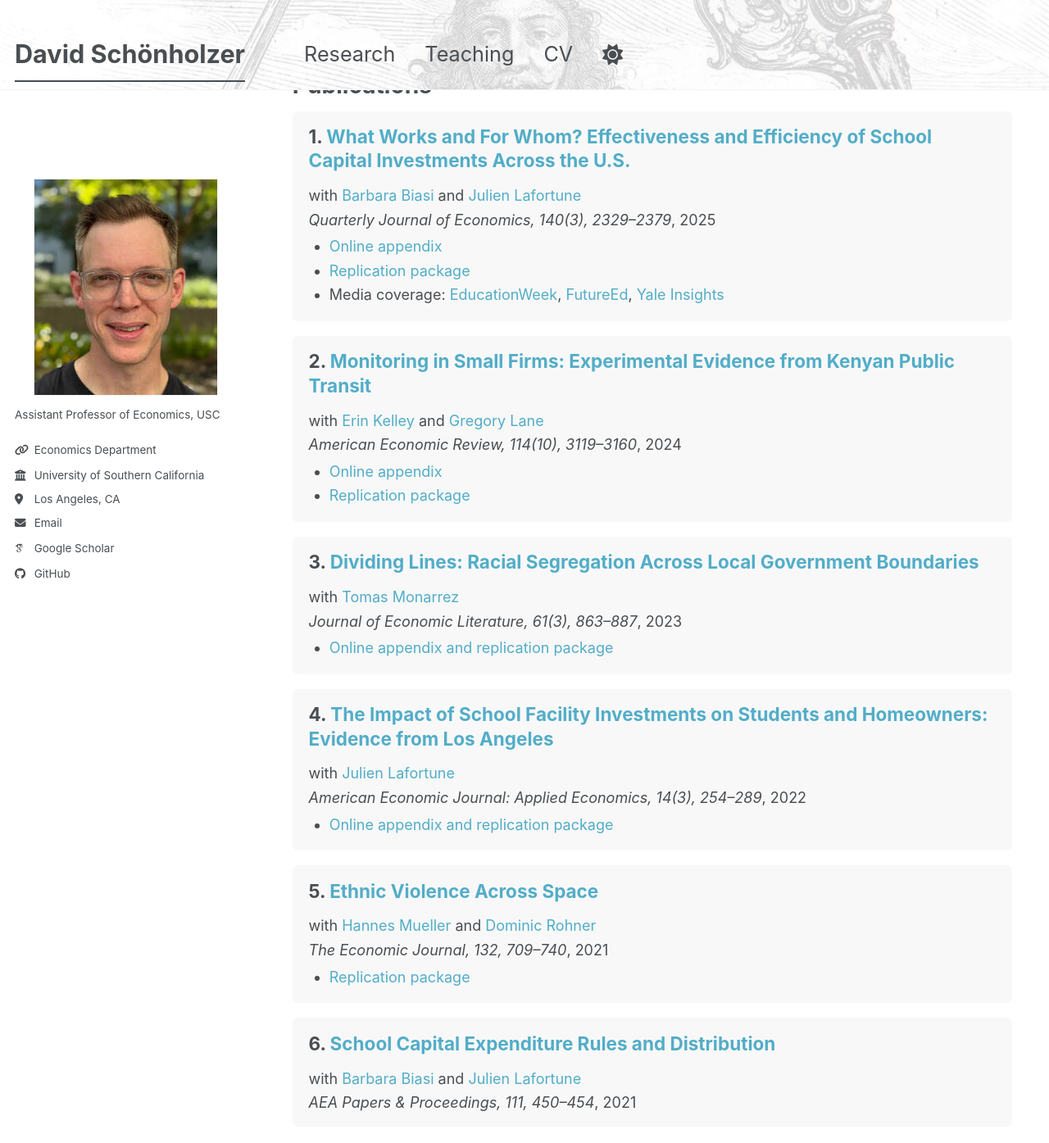
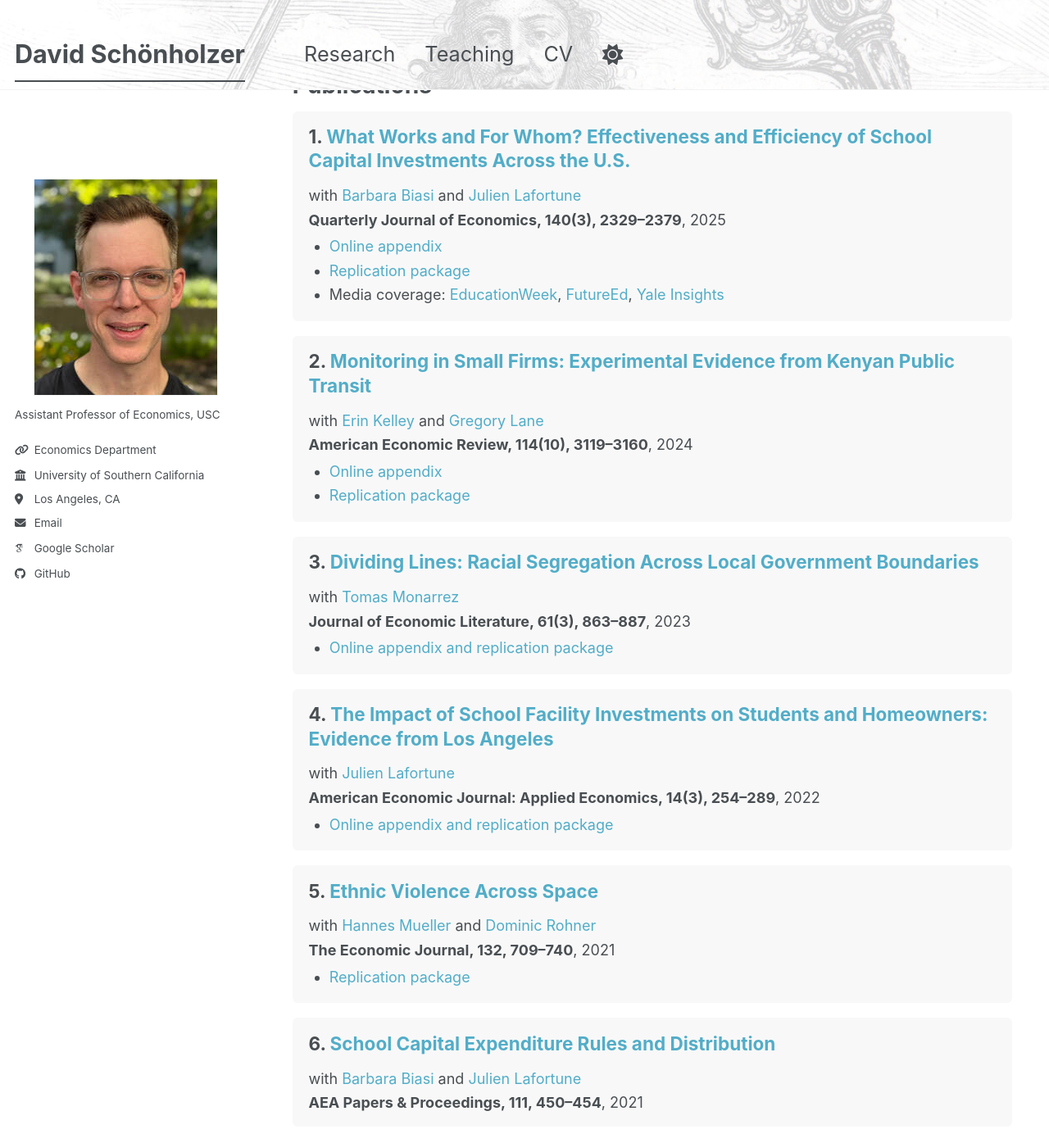
Before and after one commit to david-sch/david-sch.github.io, a Jekyll site: the page built from _pages/about.md, in a window 1280 px wide and 1400 px high, scrolled down 1819 px. Shown: the top 1395 px of the window at 82% size. Built offline with Jekyll 4.4.1, drawn with Linux system fonts in a browser that asks for light colours; some web fonts are replaced; a script bundle is joined from its source files by our own code; library files that are not in the unit come from our copies; some of the changed text lies outside the part shown.

Commit message:
Bold journal names; footer quote on own line + Leviathan link + brighter credit; fix white underline on title hover-near

```diff
--- a/_includes/archive-single.html
+++ b/_includes/archive-single.html
@@ -46,7 +46,7 @@
           <p> {{ post.type }}, <i>{{ post.venue }}</i>, {{ post.date | default: "1900-01-01" | date: "%Y" }} </p>
         {% elsif post.collection == 'publications' %}
           {% if post.published and post.venue %}
-            <p><i>{{ post.venue }}</i>, {{ post.date | default: "1900-01-01" | date: "%Y" }} </p>
+            <p><strong>{{ post.venue }}</strong>, {{ post.date | default: "1900-01-01" | date: "%Y" }} </p>
           {% elsif post.status %}
             <p><i>{{ post.status }}</i></p>
           {% endif %}
--- a/_includes/footer/custom.html
+++ b/_includes/footer/custom.html
@@ -3,7 +3,8 @@
 <div class="footer-frontispiece">
   <img src="{{ '/images/leviathan_bottom.jpg' | relative_url }}" alt="Detail from the frontispiece of Leviathan by Thomas Hobbes">
 </div>
-<p class="footer-credit">Image credit: part of the frontispiece of <em>Leviathan</em> by Thomas Hobbes; engraving by Abraham Bosse. &ldquo;The skill of making, and maintaining Common-wealths, consisteth in certain Rules, as doth Arithmetique and Geometry.&rdquo;</p>
+<p class="footer-credit">Image credit: part of the frontispiece of <a href="https://en.wikipedia.org/wiki/Leviathan_(Hobbes_book)"><em>Leviathan</em></a> by Thomas Hobbes; engraving by Abraham Bosse.<br>
+&ldquo;The skill of making, and maintaining Common-wealths, consisteth in certain Rules, as doth Arithmetique and Geometry.&rdquo;</p>
 
 
 <!-- Support for MatJax -->
--- a/assets/css/main.scss
+++ b/assets/css/main.scss
@@ -499,3 +499,10 @@
 /* Bigger header-bar font, ~matching the section titles */
 .site-header .masthead__menu-item a { font-size: 1.4em; }
 .site-header .masthead__menu-item--lg a { font-size: 1.7em; }
+
+/* Footer credit/quote: brighter so it's readable over the faint engraving */
+.footer-credit { color: #bdbdbd; }
+
+/* Paper titles: only the link (blue) underlines on hover — not the whole h2 (white)
+   when hovering near the text */
+.page__content .archive__item-title:hover { text-decoration: none; }
```
